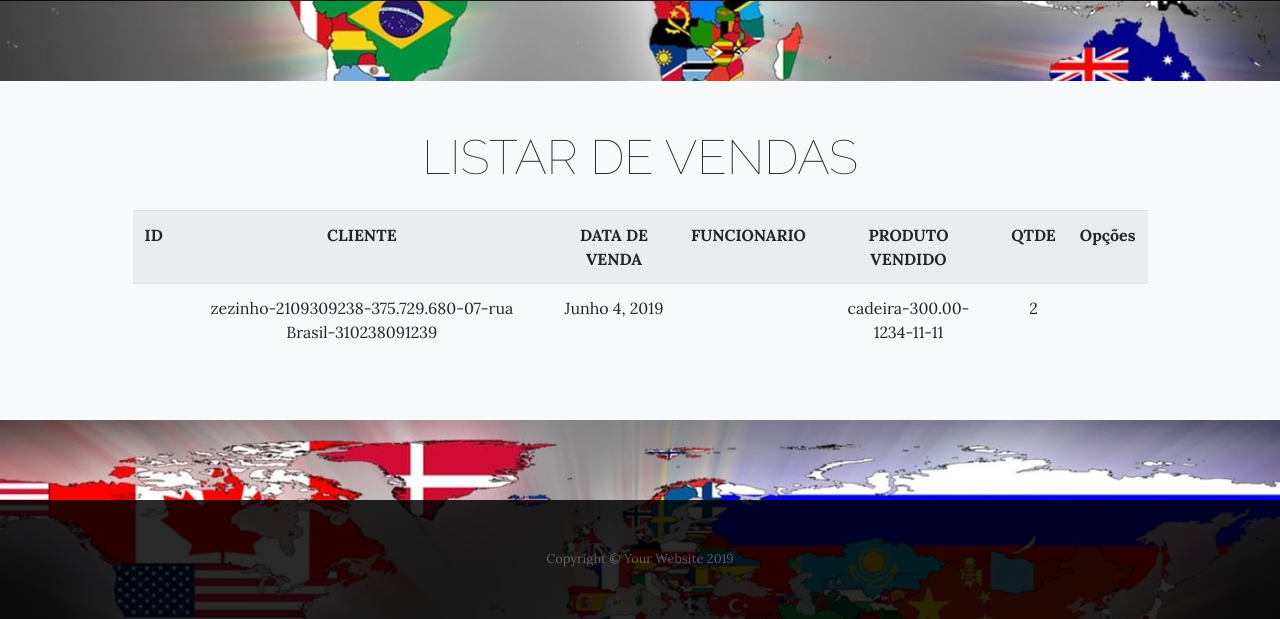
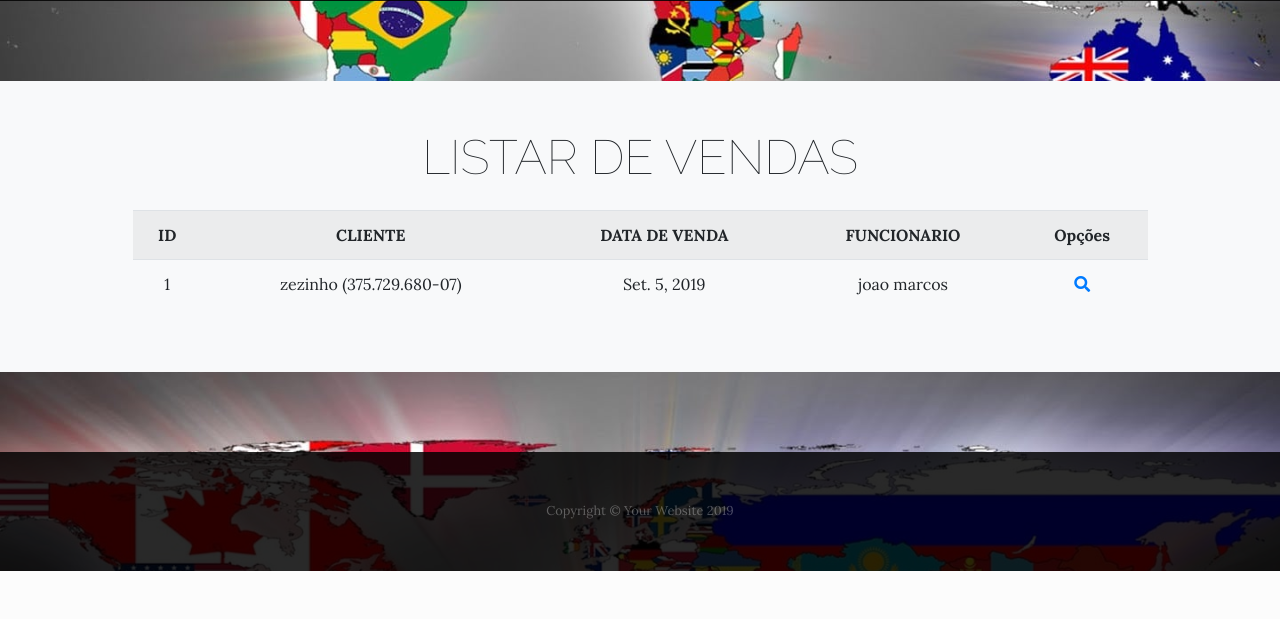
Before and after one commit to shelshock360/Django, a Django app: page /lista/vendas/ in a window 1280 px wide. Shown: the part 491-1110 px from the top of the page. After the commit the page ends 1062 px from the top, so only its background shows below. Run offline with Django 3.2, Linux system fonts and the light colour scheme; a user stored in the database is signed in; data comes from the database, SQL or seed files in the repository; some libraries are stand-ins or nearby versions.

Commit message:
Finaliza a venda, limpa o carrinho e atualiza o estoque.

```diff
--- a/adocao/models.py
+++ b/adocao/models.py
@@ -196,11 +196,12 @@ class Venda (models.Model):
     data_venda = models.DateField()
     vendedor = models.ForeignKey(Funcionario, on_delete=models.PROTECT)
     observacao = models.TextField(blank=True, null=True, verbose_name="Observação",  help_text="qual quer informação adicional para a venda")
-    produto = models.ForeignKey(Produto, on_delete=models.PROTECT)
-    qtde = models.IntegerField()
+    valor_total = models.DecimalField(max_digits=8, decimal_places=2, null=True, blank=True)
+    # produto = models.ForeignKey(Produto, on_delete=models.PROTECT)
+    # qtde = models.IntegerField()
 
     def __str__(self):
-        return str(self.data_venda) + '-'+self.produto.nome
+        return str(self.pk) + ' | ' + str(self.data_venda) + ' | ' + self.cliente.nome + ' | ' + str(self.valor_total)
 
 class ItemsVenda(models.Model):
       preco = models.DecimalField(max_digits=8, decimal_places=2)
@@ -208,4 +209,4 @@ class ItemsVenda(models.Model):
       produto = models.ForeignKey(Produto, on_delete=models.PROTECT)
       venda = models.ForeignKey(Venda, on_delete=models.PROTECT)
       def __str__(self):
-        return self.preco + "-"+str(self.quantidade)
+        return "[Venda ID: " + str(self.venda.pk) + "] " + self.produto.nome + " x " + str(self.qtde) + " = " + str(self.preco)
--- a/adocao/templates/adocao/base.html
+++ b/adocao/templates/adocao/base.html
@@ -98,9 +98,9 @@
               Venda
             </a>
             <div class="dropdown-menu" aria-labelledby="navbarDropdown">
-              <a class="dropdown-item" href="{% url 'cadastrar-produtoCarrinho' %}">Adicionar Produto</a>
+              <a class="dropdown-item" href="{% url 'lista-vender-produtos' %}">Realizar Venda</a>
               <div class="dropdown-divider"></div>
-              <a class="dropdown-item" href="{% url 'lista-vender-produtos' %}">Carrinho de Vendas</a>
+              <a class="dropdown-item" href="{% url 'listar-vendas' %}">Listar Vendas</a>
               <!-- <div class="dropdown-divider"></div>
               <a class="dropdown-item" href="{% url 'cadastrar-venda' %}">Finalizar Venda</a> -->
             </div>
--- a/adocao/templates/adocao/listar_vendas.html
+++ b/adocao/templates/adocao/listar_vendas.html
@@ -29,24 +29,22 @@
                             <th>CLIENTE</th>
                             <th>DATA DE VENDA </th>
                             <th>FUNCIONARIO</th>
-                            <th> PRODUTO VENDIDO</th>
-                            <th>QTDE</th>
+
                             <th>Opções</th>
                         </tr>
 
                         {% for venda in object_list %}
 
                         <tr>
-                            <td>{{produto.pk}}</td>
-                            <td>{{venda.cliente}}</td>
+                            <td>{{venda.pk}}</td>
+                            <td>{{venda.cliente.nome}} ({{venda.cliente.cpf}})</td>
                             <td>{{venda.data_venda}}</td>
-                            <td>{{venda.funcionario}}</td>
-                            <td>{{venda.produto}}</td>
-                            <td>{{venda.qtde}}</td>
+                            <td>{{venda.vendedor.nome}}</td>
 
                             <td>
-
-
+                              <a href="#">
+                                  <i class="fas fa-search    "></i>
+                              </a>
                             </td>
                         </tr>
 
--- a/adocao/views.py
+++ b/adocao/views.py
@@ -1,7 +1,7 @@
 from django.shortcuts import render
 # importar todas as classes de models.py
 from .models import *
-
+from venda.models import ItensCarrinho
 from django.views.generic import TemplateView
 
 from django.urls import reverse_lazy
@@ -589,10 +589,53 @@ class VendaCreate(LoginRequiredMixin, CreateView):
     template_name = "adocao/formulario.html"
 
     # Pra onde redirecionar o usuario  depois de inserir
-    success_url = reverse_lazy("index")
+    success_url = reverse_lazy("listar-vendas")
     # quais campos vai aparecer no formulario
-    fields = ['cliente','data_venda','vendedor','observacao','produto','qtde']
-# metodo ultilizado para enviar dados ao template
+    fields = ['cliente','data_venda','vendedor','observacao']
+    # metodo ultilizado para enviar dados ao template
+
+    """ Método que é chamadao para validar o formulário e salvar o objeto no banco """
+    def form_valid(self, form):
+        # Executa o form_valid padrão para validar e salvar no banco de dados
+        redirect_url = super(VendaCreate, self).form_valid(form)
+
+        # Cria uma variável pra essa venda
+        valorTotal = 0
+
+        """ Agora temos a venda no banco, vamos pegar os produtos do carrinho e salvar nessa venda """
+        # buscar todos os objetos da classe ItensCarrinho no banco
+        produtosCarrinho = ItensCarrinho.objects.all()
+
+        # Para cada produto no carrinho, salva no ItemsVenda (foreach)
+        for itemCarrinho in produtosCarrinho:
+
+            # Calcula o subtotal = quantidade x valor do produto
+            subtotal = itemCarrinho.produto.valor_venda * itemCarrinho.quantidade
+            # Atualiza o valor total da venda
+            valorTotal = valorTotal + subtotal
+
+            # Cria um objeto no ItemsVenda no banco de dados para saber os produtos que foram vendidos
+            ItemsVenda.objects.create(
+                preco=subtotal,
+                qtde=itemCarrinho.quantidade,
+                produto=itemCarrinho.produto,
+                venda=self.object
+            )
+
+            # Da baixa no estoque no produto
+            itemCarrinho.produto.qtde_estoque = itemCarrinho.produto.qtde_estoque - itemCarrinho.quantidade
+            # Atualiza o produto no banco de dados
+            itemCarrinho.produto.save()
+
+            # Deleta o item do carrinho
+            itemCarrinho.delete()
+
+        # Atualiza o objeto dessa venda com o valor total
+        self.object.valor_total = valorTotal
+        self.object.save()
+
+        # Fim do form_valid
+        return redirect_url
 
     def get_context_data(self, *args, **kwargs):
         context = super(VendaCreate, self).get_context_data(*args, **kwargs)
@@ -605,7 +648,52 @@ class VendaCreate(LoginRequiredMixin, CreateView):
         return context
 
 
-
 class VendaList(LoginRequiredMixin, ListView):
 	model =  Venda
 	template_name = "adocao/listar_vendas.html"
+
+
+class VendaUpdate(LoginRequiredMixin, UpdateView):
+    # defini qual o modelo pra classe
+
+    model = Venda
+    template_name = "adocao/formulario.html"
+
+    # Pra onde redirecionar o usuario  depois de inserir
+    success_url = reverse_lazy("index")
+    # quais campos vai aparecer no formulario
+    fields = ['cliente','data_venda','vendedor','observacao']
+# metodo ultilizado para enviar dados ao template
+
+    def get_context_data(self, *args, **kwargs):
+        context = super(VendaUpdate, self).get_context_data(*args, **kwargs)
+
+        # adiciona coisas ao contextos das coisas
+        context['titulo'] = "editar venda produto"
+        context['botao'] = "Cadastrar"
+        context['classbotao'] = "btn-success"
+
+        return context
+
+
+class VendaDelete(LoginRequiredMixin, DeleteView):
+    # defini qual o modelo pra classe
+
+    model = Venda
+    template_name = "adocao/formulario.html"
+
+    # Pra onde redirecionar o usuario  depois de inserir
+    success_url = reverse_lazy("index")
+    # quais campos vai aparecer no formulario
+    fields = ['cliente','data_venda','vendedor','observacao']
+# metodo ultilizado para enviar dados ao template
+
+    def get_context_data(self, *args, **kwargs):
+        context = super(VendaDelete, self).get_context_data(*args, **kwargs)
+
+        # adiciona coisas ao contextos das coisas
+        context['titulo'] = "excluir registro de venda"
+        context['botao'] = "Excluir"
+        context['classbotao'] = "btn-danger"
+
+        return context
--- a/venda/templates/venda/listar_produtos.html
+++ b/venda/templates/venda/listar_produtos.html
@@ -71,7 +71,7 @@
                     </table>
 
                     <a href="{% url 'cadastrar-produtoCarrinho' %}" class="btn btn-success">Adicionar novo produto</a>
-                    <a href="{% url 'cadastrar-produtoCarrinho' %}" class="btn btn-secondary">Finalizar venda</a>
+                    <a href="{% url 'cadastrar-venda' %}" class="btn btn-secondary">Finalizar venda</a>
 
                     <!-- Fim do código da sua página -->
                     <!-- F I M -->
```
Also changed, not shown: adocao/migrations/0002_auto_20190905_1603.py (added), adocao/migrations/0003_venda_valor_total.py (added), adocao/migrations/0004_auto_20190905_1651.py (added), db.sqlite3.
